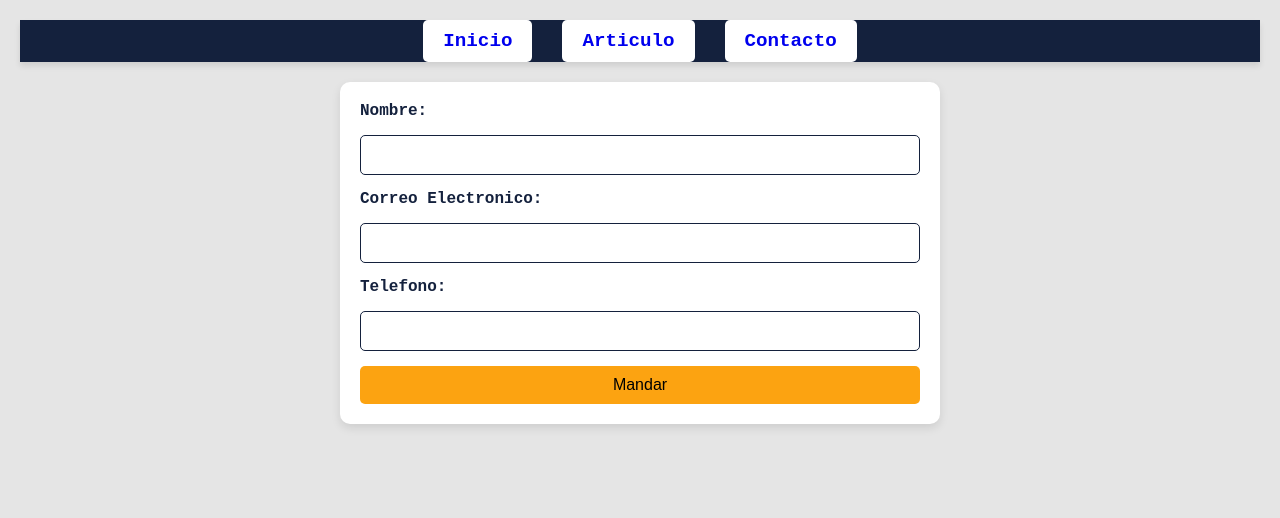
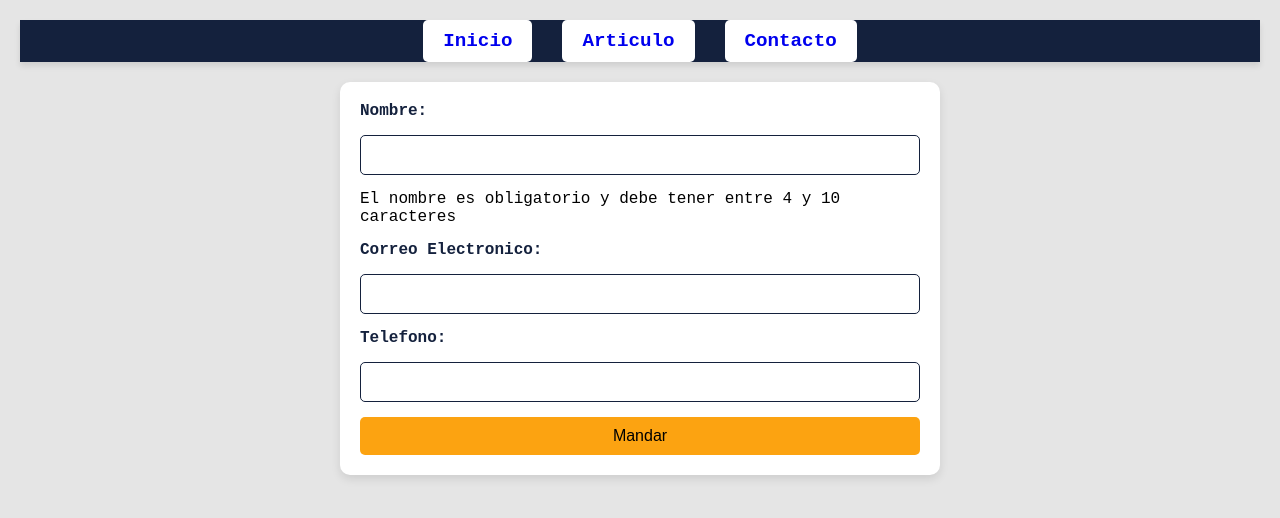
Before and after one commit to KJC-dev11/Trabajo-Integrado-Pagina-Web, a plain HTML site: page contacto.html in a window 1280 px wide. Drawn offline with Linux system fonts and the light colour scheme.

Commit message:
Mejor tarde q nunca

```diff
--- a/contacto.html
+++ b/contacto.html
@@ -20,6 +20,7 @@
             <form id="form-contacto">
                 <label for="nombre">Nombre: </label>
                 <input type="text" id="nombre" name="nombre" requierd maxlength="30">
+                <span id="spanErrorUser" class="error">El nombre es obligatorio y debe tener entre 4 y 10 caracteres</span>
 
                 <label for="mail">Correo Electronico: </label>
                 <input type="email" id="mail" name="mail" requierd>
```
